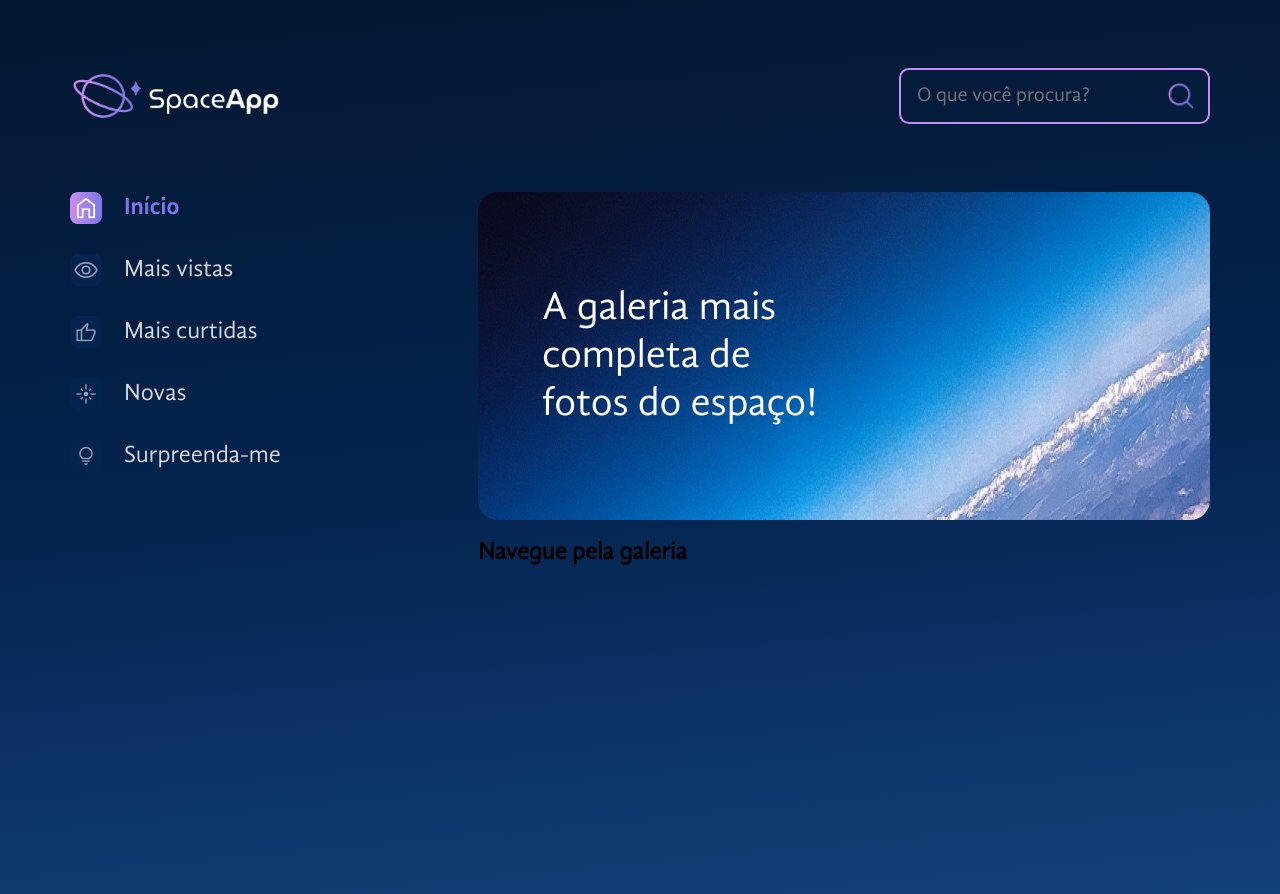
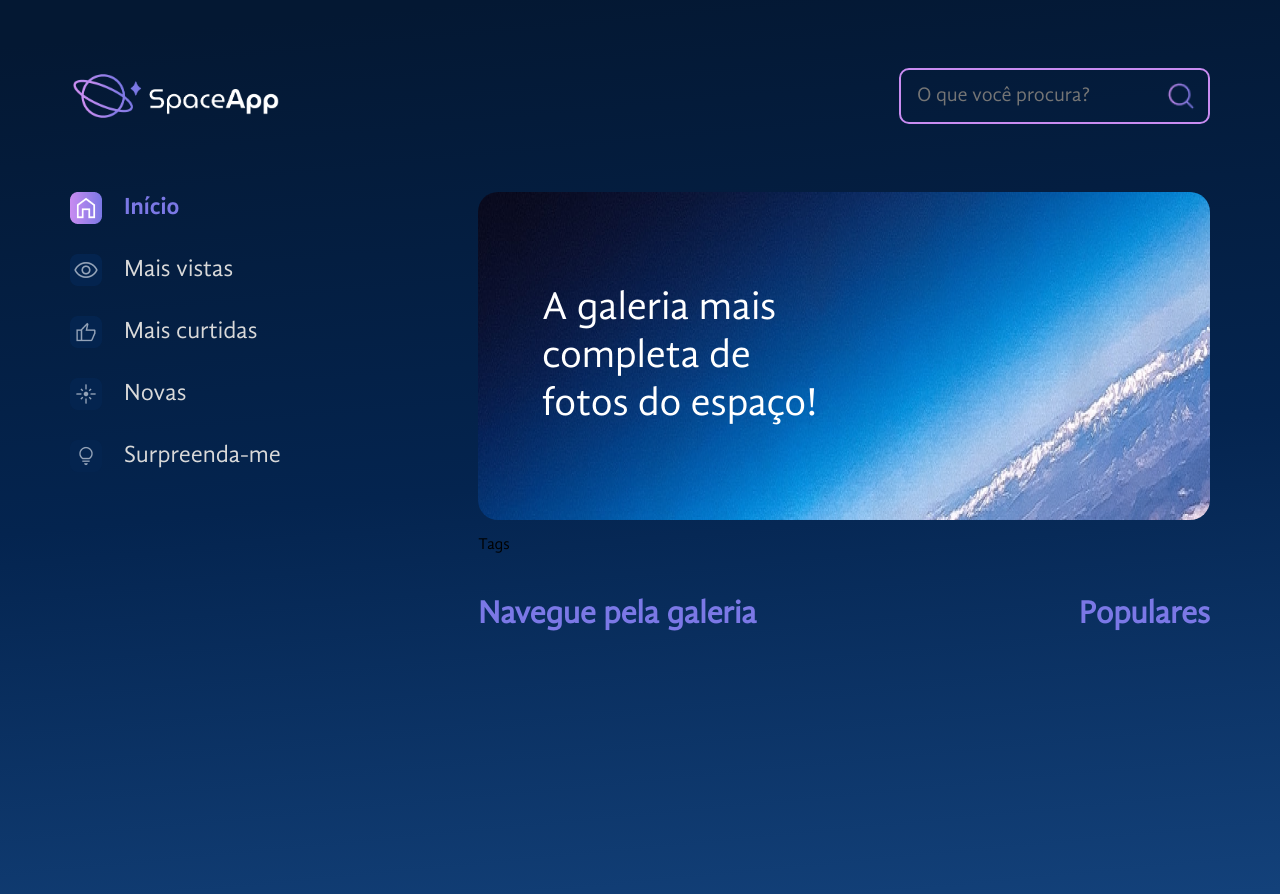
Before and after one commit to Diandressa/React-curso-Alura, a React (Vite) app: page / in a window 1280 px wide. Shown: the top 894 px of the page. Built offline with nearby package versions, Linux system fonts and the light colour scheme.

Commit message:
alinhamento com props

```diff
--- /dev/null
+++ b/src/componentes/Galeria/Polulares/index.tsx
@@ -0,0 +1,7 @@
+import Titulo from "../../Titulo";
+
+const Populares = () => {
+    return <Titulo alinhamento="center">Populares</Titulo>
+}
+
+export default Populares;
--- /dev/null
+++ b/src/componentes/Galeria/Tags/index.tsx
@@ -0,0 +1,7 @@
+const Tags = () => {
+    return(
+        <p>Tags</p>
+    )
+}
+
+export default Tags;
--- a/src/componentes/Galeria/index.tsx
+++ b/src/componentes/Galeria/index.tsx
@@ -1,6 +1,29 @@
+import styled from "styled-components";
+import Titulo from "../Titulo";
+import Populares from "./Polulares";
+import Tags from "./Tags";
+
+const GaleriaContainer = styled.div`
+    display:flex;
+`
+
+const SecaoFluida = styled.section`
+    flex-grow: 1;
+`
+
 const Galeria = () => {
     return (
-        <h2>Navegue pela galeria</h2>
+        <>
+            <Tags/>
+            <GaleriaContainer>
+                <SecaoFluida>
+                    <Titulo>Navegue pela galeria</Titulo>
+                </SecaoFluida>
+                <Populares>
+
+                </Populares>
+            </GaleriaContainer>
+        </>
     )
 }
 
--- /dev/null
+++ b/src/componentes/Titulo/index.tsx
@@ -0,0 +1,24 @@
+import type { ReactNode } from "react";
+import styled from "styled-components";
+
+interface Props {
+  alinhamento?: string;
+  children:ReactNode;
+}
+
+interface EstilizadoProps {
+  $alinhamento?: string;
+}
+
+const TituloEstilizado = styled.h2<EstilizadoProps>`
+    color: #7b78e6;
+    font-size: 32px;
+    text-align: ${props => props.$alinhamento ? props.$alinhamento : 'left'};
+`
+
+const Titulo = ({ alinhamento, children }: Props) => {
+  return <TituloEstilizado $alinhamento={alinhamento}>{children}</TituloEstilizado>;
+};
+
+
+export default Titulo;
```
